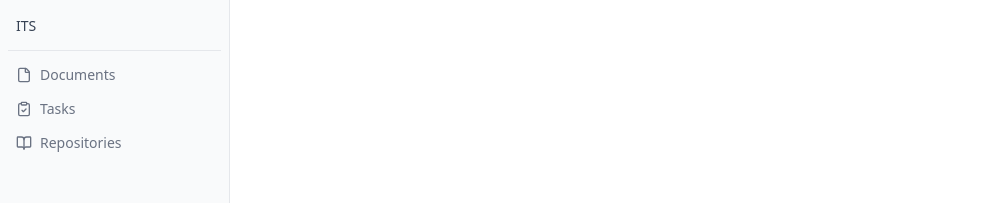
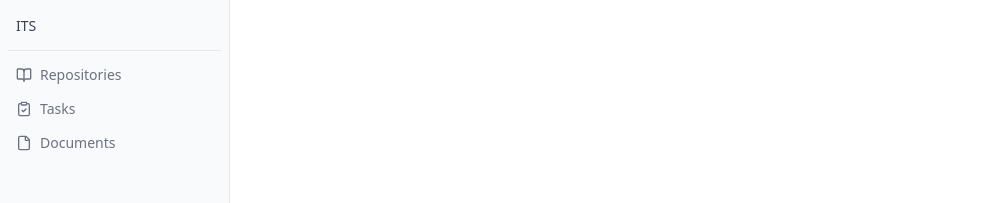
Before and after one commit to saurluca/its, a Nuxt app in the folder frontend/: page / in a window 1280 px wide. Shown: the top 203 px of the page, without its empty margins (0-994 px from the left). Built offline with nearby package versions, Linux system fonts and the light colour scheme; no server answers.

Commit message:
style: change sidebar order

```diff
--- a/frontend/app/components/d-page/sidebar/content.vue
+++ b/frontend/app/components/d-page/sidebar/content.vue
@@ -20,9 +20,9 @@ const links = [
   //   icon: HomeIcon,
   // },
   {
-    name: "Documents",
-    to: "/documents",
-    icon: FileIcon,
+    name: "Repositories",
+    to: "/repositories",
+    icon: BookOpenIcon,
   },
   {
     name: "Tasks",
@@ -30,9 +30,9 @@ const links = [
     icon: ClipboardCheck,
   },
   {
-    name: "Repositories",
-    to: "/repositories",
-    icon: BookOpenIcon,
+    name: "Documents",
+    to: "/documents",
+    icon: FileIcon,
   },
   // {
   //   name: "Study",
```
